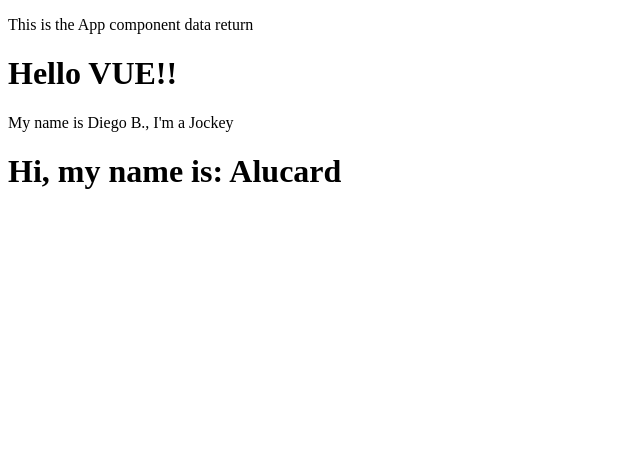
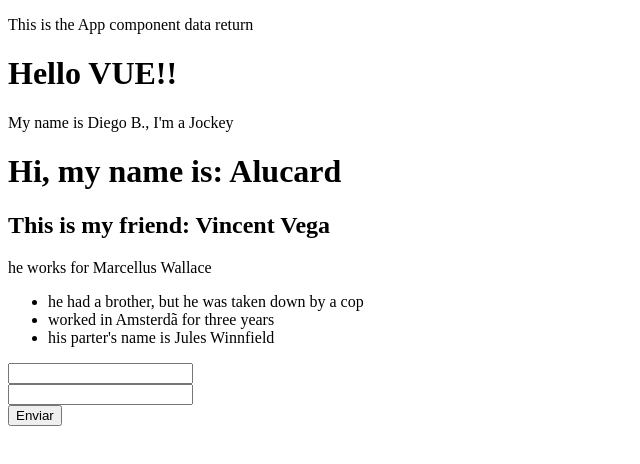
Before and after one commit to ArthurClemente/VueTraining, a Vue app in the folder 2_vue_project/: page / in a window 1280 px wide. Shown: the top 464 px of the page, without its empty margins (0-640 px from the left). Built offline with nearby package versions, Linux system fonts and the light colour scheme.

Commit message:
Example about components hierachy and reuse.

```diff
--- a/2_vue_project/src/App.vue
+++ b/2_vue_project/src/App.vue
@@ -3,18 +3,21 @@
       <p>{{ msg }}</p>
       <FirstComponent />
       <LifeCycle />
+      <Person />
    </div>
 </template>
 
 <script>
 import FirstComponent from './components/FirstComponent.vue'
 import LifeCycle from './components/LifeCycle.vue'
+import Person from './components/Person.vue'
 
 export default {
    name: 'App', // Component name
    components: { // Imported components to be used in the template
       FirstComponent,
-      LifeCycle
+      LifeCycle,
+      Person,
    },
    data() { // Data to be used in the component
       return {
--- /dev/null
+++ b/2_vue_project/src/components/Info.vue
@@ -0,0 +1,14 @@
+<template>
+   <p>he works for Marcellus Wallace</p>
+      <ul>
+         <li>he had a brother, but he was taken down by a cop</li>
+         <li>worked in Amsterdã for three years</li>
+         <li>his parter's name is Jules Winnfield</li>
+      </ul>
+</template>
+
+<script>
+   export default{
+      name: 'Info',
+   }
+</script>
--- /dev/null
+++ b/2_vue_project/src/components/Person.vue
@@ -0,0 +1,24 @@
+<template>
+   <div>
+      <h2>This is my friend: {{ personName }}</h2>
+      <Info />
+      <Form />
+   </div>
+</template>
+
+<script>
+import Info from './Info.vue'
+import Form from './form/Form.vue'
+   export default {
+      components: {
+         Info,
+         Form
+      },
+      name: 'Person',
+      data(){
+         return {
+            personName: 'Vincent Vega',
+         }
+      }
+   }
+</script>
--- /dev/null
+++ b/2_vue_project/src/components/form/Form.vue
@@ -0,0 +1,25 @@
+<template>
+   <form action="">
+      <div>
+         <InputText />
+      </div>
+      <div>
+         <InputText />
+      </div>
+      <div>
+         <Submit />
+      </div>
+   </form>
+</template>
+
+<script>
+import InputText from './InputText.vue'
+import Submit from './Submit.vue'
+   export default {
+      name: 'Form',
+      components: {
+         InputText,
+         Submit
+      }
+   }
+</script>
--- /dev/null
+++ b/2_vue_project/src/components/form/InputText.vue
@@ -0,0 +1,9 @@
+<template>
+   <input type="text">
+</template>
+
+<script>
+   export default {
+      name: 'InputText'
+   }
+</script>
--- /dev/null
+++ b/2_vue_project/src/components/form/Submit.vue
@@ -0,0 +1,9 @@
+<template>
+   <input type="submit" value="Enviar">
+</template>
+
+<script>
+   export default {
+      name: 'Submit'
+   }
+</script>
```
